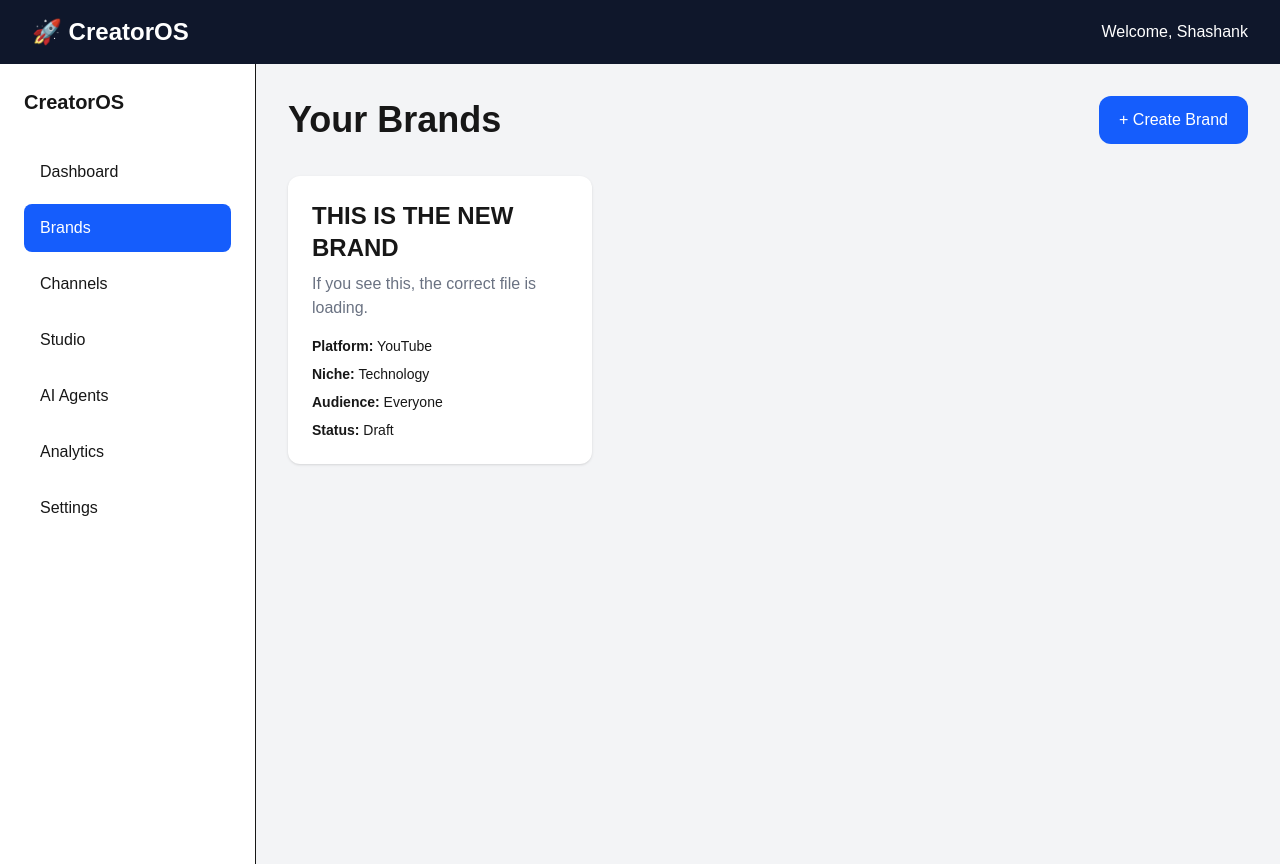
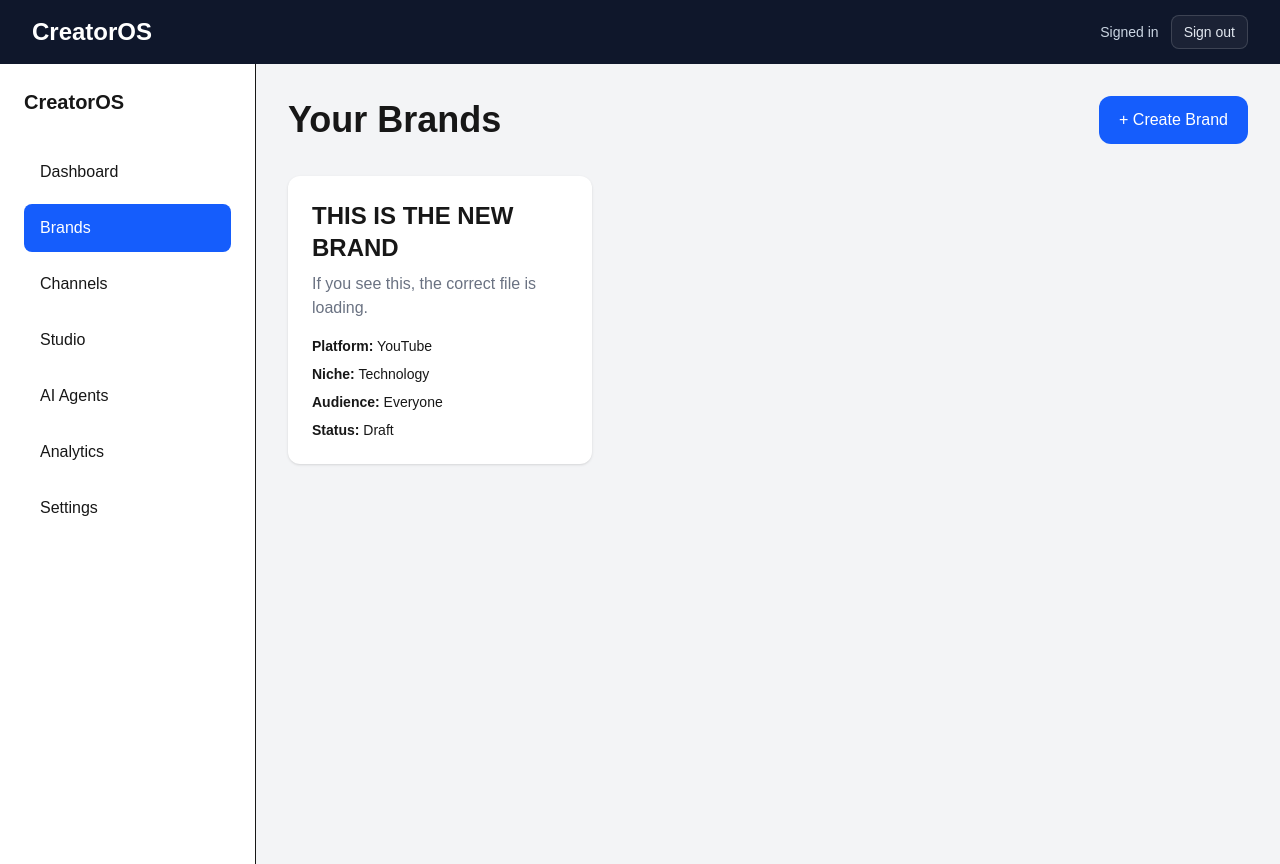
Before and after one commit to creatersoperating-dot/creater-os, a Next.js app in the folder frontend/: page /brands in a window 1280 px wide. Built offline with nearby package versions, Linux system fonts and the light colour scheme; no server answers.

Commit message:
feat(auth): add user identity and sign-out

```diff
--- /dev/null
+++ b/frontend/app/auth/actions.ts
@@ -0,0 +1,13 @@
+"use server";
+
+import { redirect } from "next/navigation";
+
+import { createClient } from "@/lib/supabase/server";
+
+export async function signOut() {
+  const supabase = await createClient();
+
+  await supabase.auth.signOut({ scope: "local" });
+
+  redirect("/login");
+}
--- a/frontend/components/layout/Navbar.tsx
+++ b/frontend/components/layout/Navbar.tsx
@@ -1,13 +1,58 @@
+"use client";
+
+import { useEffect, useState } from "react";
+
+import { signOut } from "@/app/auth/actions";
+import { createClient } from "@/lib/supabase/client";
+
 export default function Navbar() {
+  const [email, setEmail] = useState<string | null>(null);
+
+  useEffect(() => {
+    let isMounted = true;
+    const supabase = createClient();
+
+    async function loadUser() {
+      try {
+        const {
+          data: { user },
+        } = await supabase.auth.getUser();
+
+        if (isMounted) {
+          setEmail(user?.email ?? null);
+        }
+      } catch {
+        // Keep the signed-in fallback when identity lookup is unavailable.
+      }
+    }
+
+    void loadUser();
+
+    return () => {
+      isMounted = false;
+    };
+  }, []);
   return (
     <header className="h-16 bg-slate-900 text-white flex items-center justify-between px-8">
 
       <h1 className="text-2xl font-bold">
-        🚀 CreatorOS
+        CreatorOS
       </h1>
 
       <div>
-        Welcome, Shashank
+        <div className="flex items-center gap-3">
+          <span className="max-w-64 truncate text-sm text-slate-300">
+            {email || "Signed in"}
+          </span>
+          <form action={signOut}>
+            <button
+              type="submit"
+              className="rounded-lg border border-white/15 bg-white/5 px-3 py-1.5 text-sm font-medium text-slate-200 transition hover:border-white/25 hover:bg-white/10 hover:text-white focus-visible:outline-none focus-visible:ring-2 focus-visible:ring-white/30"
+            >
+              Sign out
+            </button>
+          </form>
+        </div>
       </div>
 
     </header>
```
